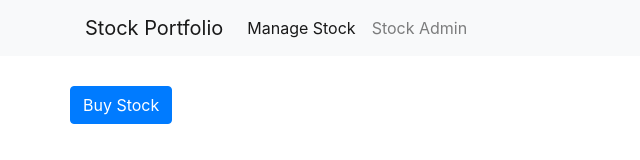
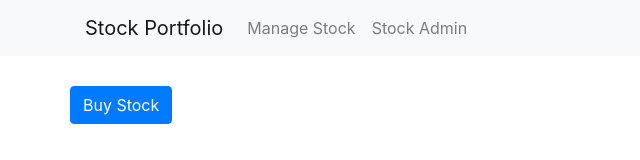
Before and after one commit to sherlyfebrianti96/Stock-portfolio-crud-angular, an Angular app: page /list in a window 1280 px wide. Shown: the top 160 px of the page, without its empty margins (0-640 px from the left). Built offline with nearby package versions, Linux system fonts and the light colour scheme.

Commit message:
remove unused class

```diff
--- a/src/app/app.component.html
+++ b/src/app/app.component.html
@@ -8,7 +8,7 @@
       <div class="collapse navbar-collapse" id="navbarSupportedContent">
         <ul class="navbar-nav me-auto mb-2 mb-lg-0">
           <li class="nav-item">
-            <a class="nav-link active" aria-current="page" routerLink="list">Manage Stock</a>
+            <a class="nav-link" aria-current="page" routerLink="list">Manage Stock</a>
           </li>
           <li class="nav-item">
             <a class="nav-link" routerLink="admin/list">Stock Admin</a>
```
